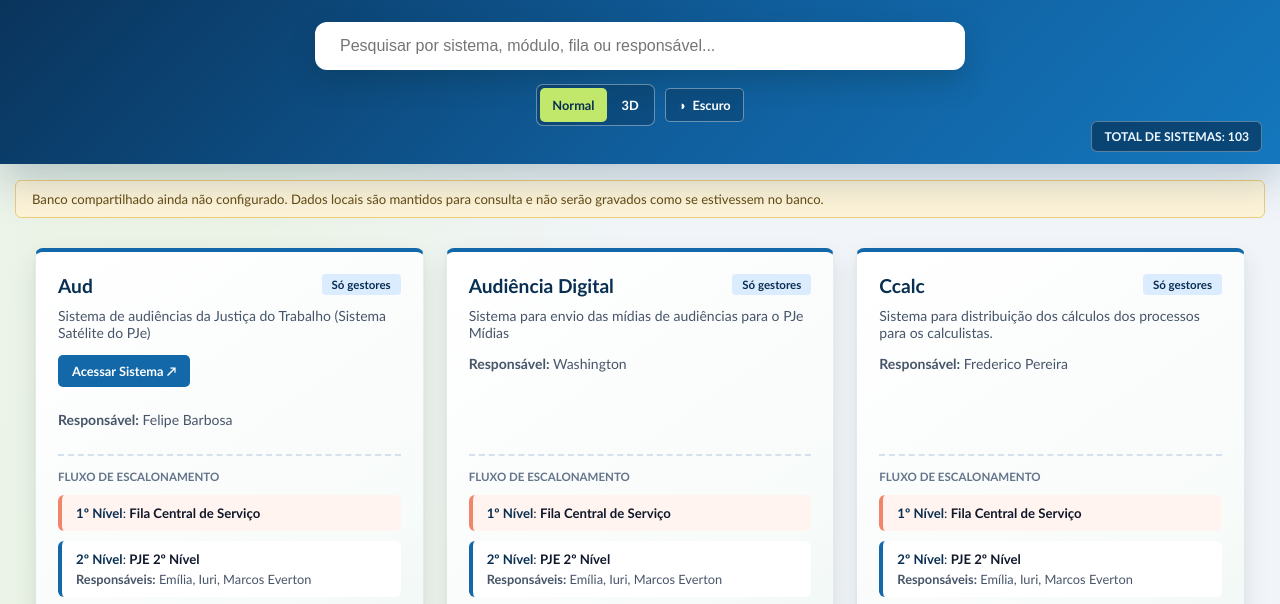
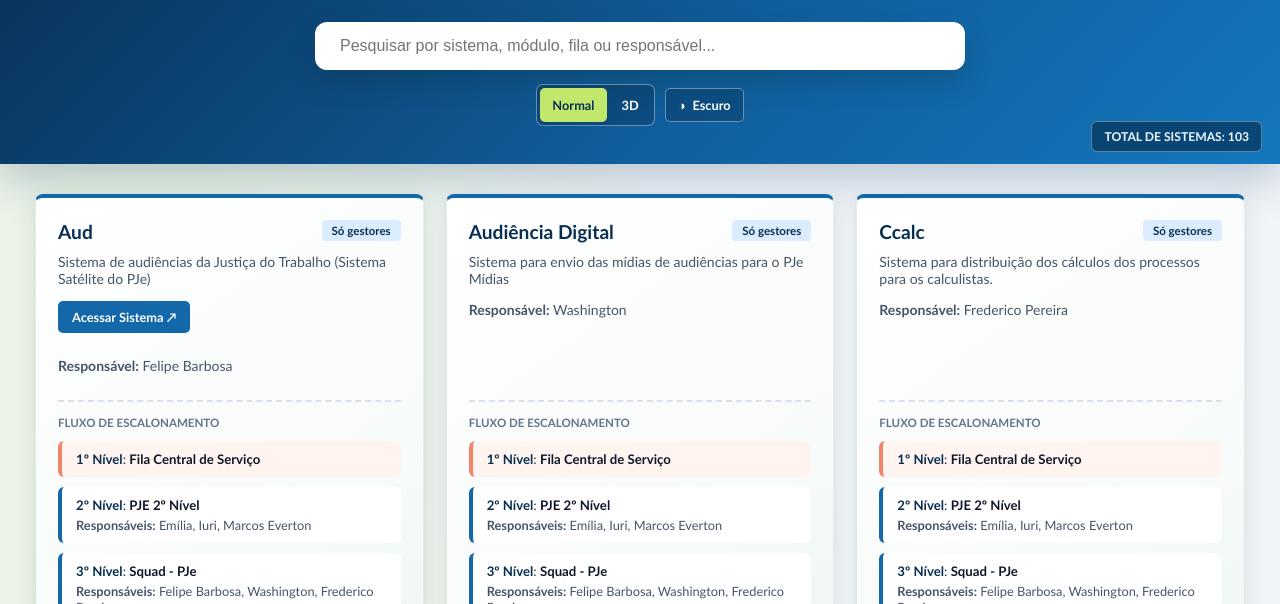
Before and after one commit to junior2011pb/FLOW-TRT13, a plain HTML site: page index.html in a window 1280 px wide. Shown: the part 167-771 px from the top of the page. Drawn offline with nearby package versions, Linux system fonts and the light colour scheme.

Commit message:
fix(ui): oculta tarja amarela de aviso de banco compartilhado

```diff
--- a/index.html
+++ b/index.html
@@ -290,6 +290,21 @@
         });
     </script>
 
+
+    <script id="remover-aviso-script">
+        window.addEventListener('DOMContentLoaded', () => {
+            const esconderTarja = () => {
+                document.querySelectorAll('div, span, p').forEach(el => {
+                    if (el.innerText && el.innerText.includes('Banco compartilhado ainda não configurado')) {
+                        el.style.display = 'none';
+                    }
+                });
+            };
+            esconderTarja();
+            setTimeout(esconderTarja, 500);
+            setTimeout(esconderTarja, 1500);
+        });
+    </script>
 </head>
 <body>
 
```
